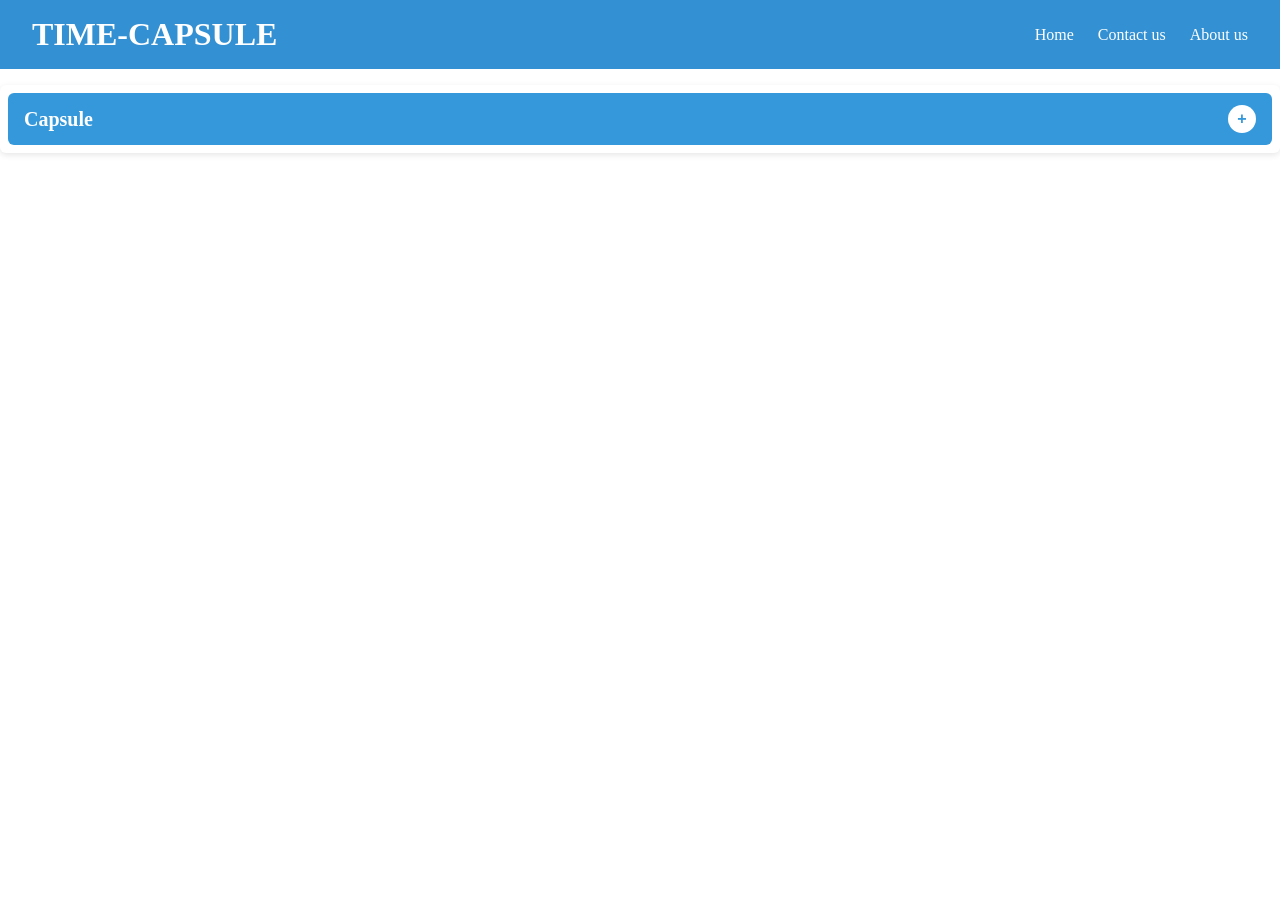
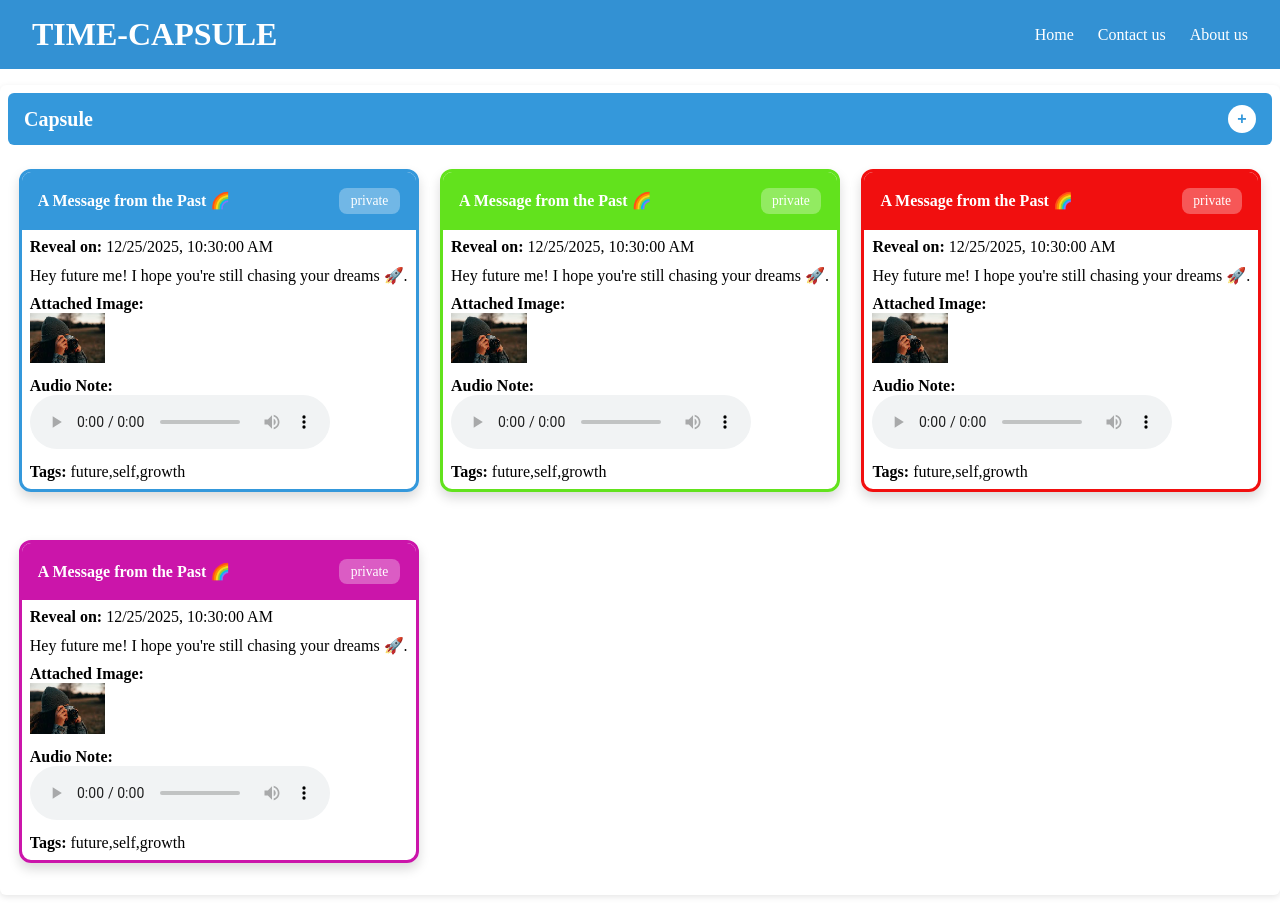
Before and after one commit to SamerFakih/time-capsule, a React (Create React App) app: page /user in a window 1280 px wide. Before the commit the page ends 800 px from the top, so only its background shows below. Built offline with nearby package versions, Linux system fonts and the light colour scheme.

Commit message:
created the customized capsule card in user page

```diff
--- /dev/null
+++ b/src/Component/Shared/UserCard/index.jsx
@@ -0,0 +1,53 @@
+import React from 'react';
+import './styles.css';
+
+
+const UserCapsuleCard = ({
+    title,
+    message,
+    image,
+    audio,
+    reveal,
+    privacy,
+    color,
+    mood,
+    surprise,
+    tags
+}) => {
+    return (
+    <div className="userdata" style={{ borderColor: color }}>
+        <div className="userdata-header" style={{ backgroundColor: color }}>
+        <h4>{title} {mood}</h4>
+        <span className="privacy">{privacy}</span>
+    </div>
+
+
+    <div className="userdata-content">
+        <p><strong>Reveal on:</strong> {new Date(reveal).toLocaleString()}</p>
+        {!surprise && <p className="capsule-message">{message}</p>}
+
+        {image && (
+        <div>
+            <p><strong>Attached Image:</strong></p>
+            <img src={image} alt="Attached" className="capsule-media" />
+        </div>
+        )}
+
+        {audio && (
+        <div>
+            <p><strong>Audio Note:</strong></p>
+            <audio controls src={audio}></audio>
+        </div>
+        )}
+
+        {tags && (
+        <p className="capsule-tags">
+            <strong>Tags:</strong> {tags}
+        </p>
+        )}
+    </div>
+    </div>
+    );
+};
+
+export default UserCapsuleCard;
--- /dev/null
+++ b/src/Component/Shared/UserCard/styles.css
@@ -0,0 +1,64 @@
+.userdata {
+    max-width: 400px;
+    margin: 1.5rem auto;
+    border: 3px solid #3498db;
+    border-radius: 12px;
+    overflow: hidden;
+    box-shadow: 0 6px 12px rgba(0, 0, 0, 0.15);
+}
+.userdata img {
+    height: 20%;
+    width: 20%;
+}
+
+.userdata-header {
+    padding: 1rem;
+    display: flex;
+    justify-content: space-between;
+    align-items: center;
+    color: #fff;
+}
+
+
+.privacy {
+    background-color: rgba(255, 255, 255, 0.3);
+    padding: 0.3rem 0.7rem;
+    border-radius: 8px;
+    font-size: 0.85rem;
+}
+
+.userdata-cover {
+    width: 100%;
+    height: auto;
+    object-fit: cover;
+}
+
+.userdata-content {
+    padding: 0.5rem;
+    display: flex;
+    flex-direction: column;
+    gap: 10px;
+}
+
+.userdata-message {
+    margin: 1rem 0;
+}
+
+.userdata-media {
+    max-width: 100%;
+    margin: 0.5rem 0;
+    border-radius: 6px;
+}
+
+.userdata-tags {
+    margin-top: 1rem;
+    color: #666;
+    font-size: 0.9rem;
+}
+
+@media (max-width: 600px) {
+    .userdata {
+        margin: 1rem;
+    }
+
+}
--- a/src/Pages/CreateCapsule/index.jsx
+++ b/src/Pages/CreateCapsule/index.jsx
@@ -14,12 +14,11 @@ const CreateCapsule = () => {
         const [privacy, setPrivacy] = useState();
         const [color, setColor] = useState();
         const [mood, setMood] = useState();
-    const [coverImage, setCoverImage] = useState();
         const [Surprise, setSurprise] = useState();
         const [Tags, setTags] = useState();
 
         const HandleNewCapsule = async () => {
-                    console.log(title, message, image, audio, reveal, privacy, color, mood, coverImage, Surprise, Tags);
+                        console.log(title, message, image, audio, reveal, privacy, color, mood, Surprise, Tags);
 
                     // const res = await axios.post("loginUrl", {
                     //    email,
@@ -105,13 +104,6 @@ const CreateCapsule = () => {
                 <option value="😌">😌 Relaxed</option>
         </select>
 
-        <Input label={"Image"}
-                        type={"file"}
-                        name={"cover-image"}
-                        required={true}
-                        accept="image/*"
-                        onSelect={(e) => setCoverImage(e.target.value)} />
-
         <Input label={"Tags"}
                         type={"text"}
                         name={"tags"}
--- a/src/Pages/User/index.jsx
+++ b/src/Pages/User/index.jsx
@@ -1,12 +1,69 @@
 import React from 'react'
 import "./styles.css"
 import { useNavigate } from 'react-router-dom';
+import UserCapsuleCard from '../../Component/Shared/UserCard/index';
+import landing4 from '../../assets/landing4.jpg'
+
+const dummyCapsules = [{
+    title: "A Message from the Past",
+    message: "Hey future me! I hope you're still chasing your dreams 🚀.",
+    image: landing4,
+    audio: "https://www.w3schools.com/html/horse.mp3",
+    reveal: "2025-12-25T10:30",
+    privacy: "private",
+    color: "#3498db",
+    mood: "🌈",
+    coverImage:landing4,
+    surprise: false,
+    tags: "future,self,growth"
+},
+{
+    title: "A Message from the Past",
+    message: "Hey future me! I hope you're still chasing your dreams 🚀.",
+    image: landing4,
+    audio: "https://www.w3schools.com/html/horse.mp3",
+    reveal: "2025-12-25T10:30",
+    privacy: "private",
+    color: "#62e21dff",
+    mood: "🌈",
+    coverImage:landing4,
+    surprise: false,
+    tags: "future,self,growth"
+},
+{
+    title: "A Message from the Past",
+    message: "Hey future me! I hope you're still chasing your dreams 🚀.",
+    image: landing4,
+    audio: "https://www.w3schools.com/html/horse.mp3",
+    reveal: "2025-12-25T10:30",
+    privacy: "private",
+    color: "#f10f0fff",
+    mood: "🌈",
+    coverImage:landing4,
+    surprise: false,
+    tags: "future,self,growth"
+},
+{
+    title: "A Message from the Past",
+    message: "Hey future me! I hope you're still chasing your dreams 🚀.",
+    image: landing4,
+    audio: "https://www.w3schools.com/html/horse.mp3",
+    reveal: "2025-12-25T10:30",
+    privacy: "private",
+    color: "#cb15aaff",
+    mood: "🌈",
+    coverImage:landing4,
+    surprise: false,
+    tags: "future,self,growth"
+}
+];
 
 const User = () => {
     const Navigate = useNavigate()
     const Redirect = () => {
         Navigate("/create")
     }
+
 
     return (
 
@@ -17,6 +74,11 @@ const User = () => {
             <span className="plus-icon">+</span>
             </button>
         </div>
+        <div className="capsule-list">
+        {dummyCapsules.map((capsule, index) => (
+            <UserCapsuleCard key={index} {...capsule} />
+        ))}
+        </div>
     </div>
     );
 };
--- a/src/Pages/User/styles.css
+++ b/src/Pages/User/styles.css
@@ -45,6 +45,11 @@
   line-height: 1;
 }
 
+.capsule-list {
+  display: grid;
+  grid-template-columns: repeat(auto-fit, minmax(25rem, 1fr));
+}
+
 @media (max-width: 480px) {
   .capsule-title {
     font-size: 1rem;
```
Also changed, not shown: src/assets/landing4.jpg (added). Lines whose indentation alone changed are shown as unchanged.
